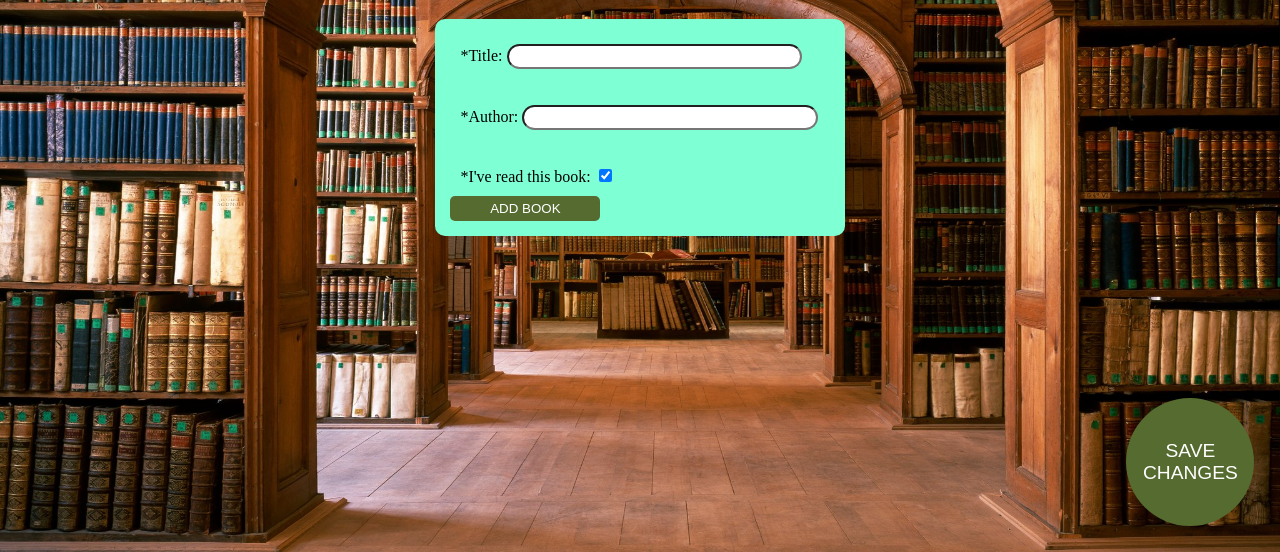
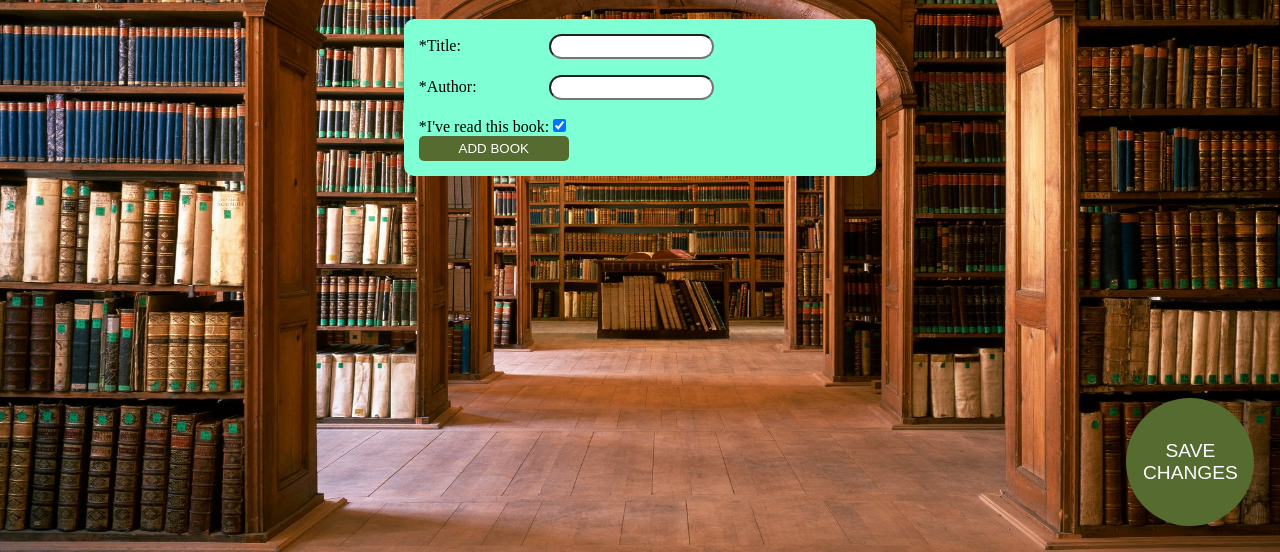
Before and after one commit to Henry417E1610/Brainnest-Library, a plain HTML site: page index.html in a window 1280 px wide. Shown: the part 248-800 px from the top of the page. Drawn offline with Linux system fonts and the light colour scheme.

Commit message:
aligned input fields

```diff
--- a/styles.css
+++ b/styles.css
@@ -52,7 +52,7 @@
 }
 
 form {
-    width: 30%;
+    width: 35%;
     background-color: aquamarine;
     padding: 15px;
     display: inline-block;
@@ -83,6 +83,19 @@ body > * {
 
 form > * {
     padding: 10px;
+}
+
+form > div {
+    display: table-row;
+}
+
+label {
+    display: table-cell;
+    width: 40%;
+}
+
+input {
+    display: table-cell;
 }
 
 button {
```
